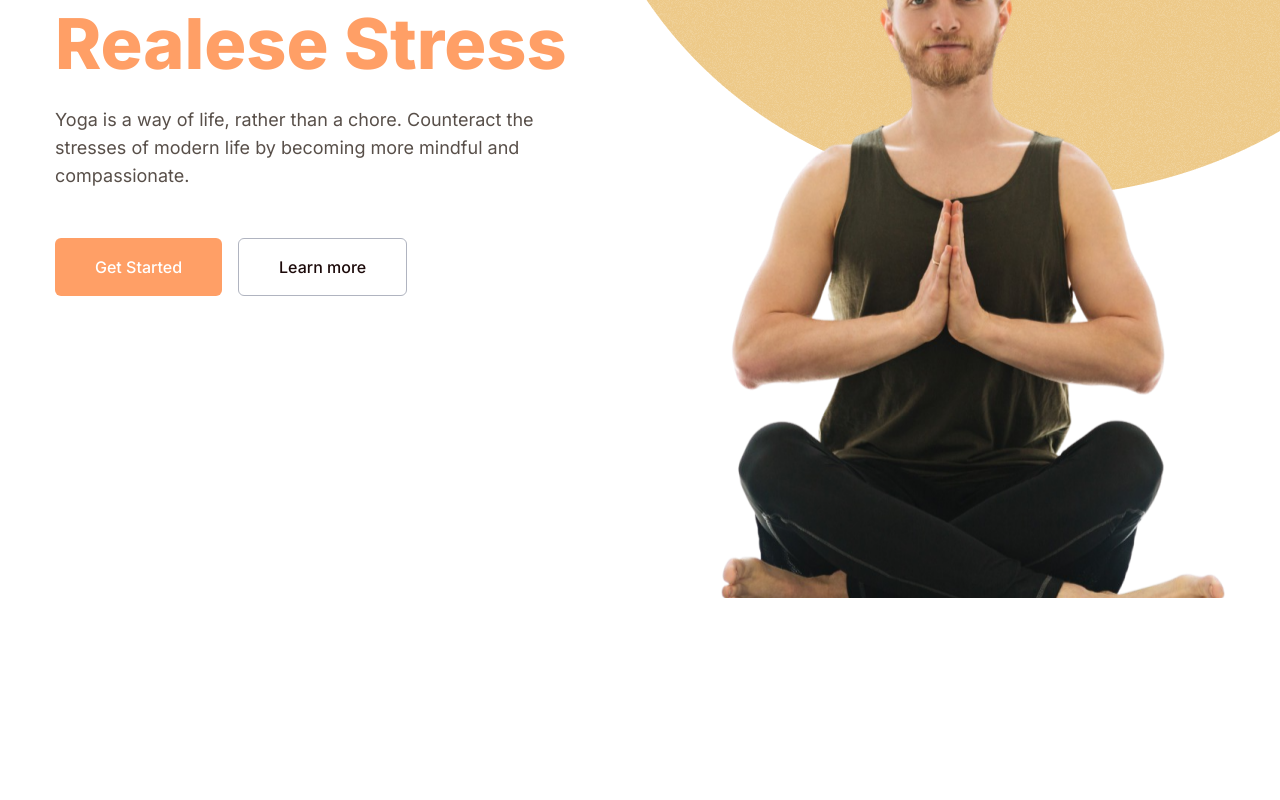
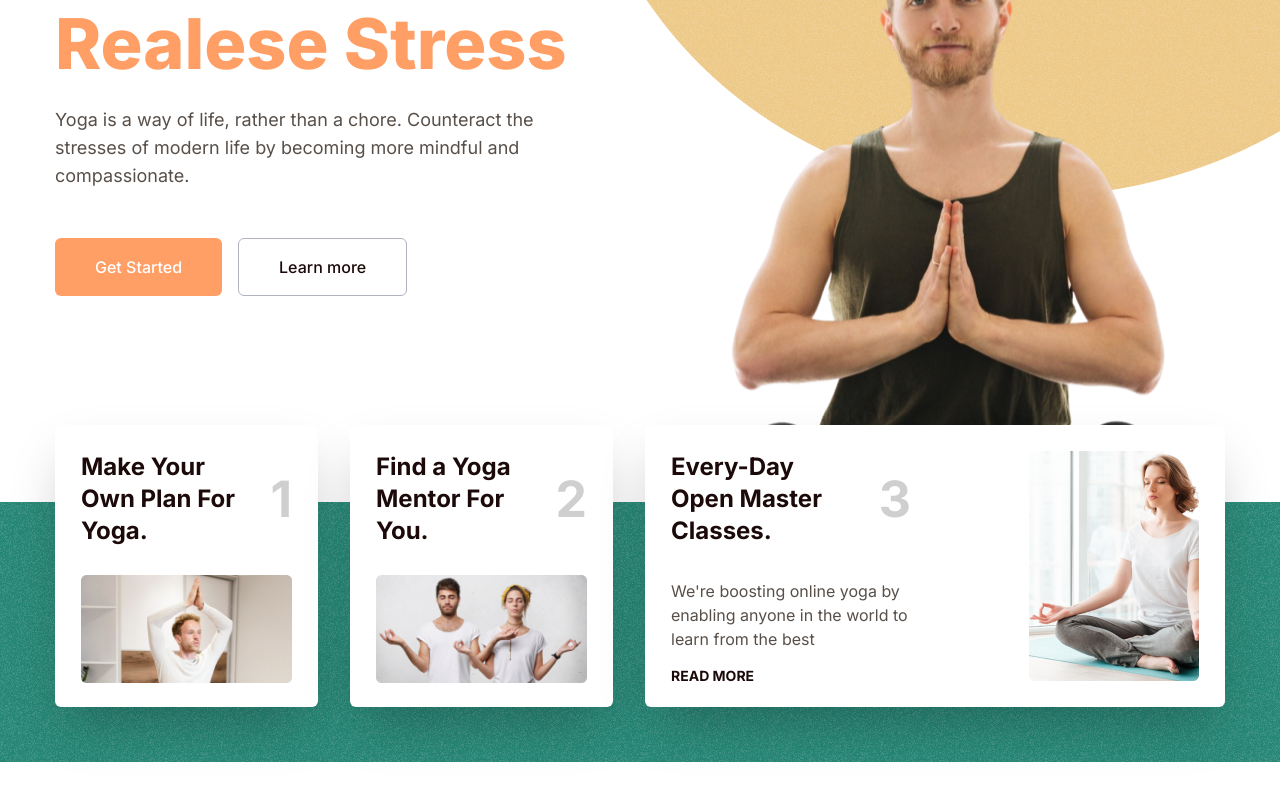
Before and after one commit to HubertSleszynski/yoga-website, a React (Vite) app: page / in a window 1280 px wide. Shown: the part 310-1110 px from the top of the page. Built offline with nearby package versions, Linux system fonts and the light colour scheme.

Commit message:
added cards section

```diff
--- a/src/App.jsx
+++ b/src/App.jsx
@@ -12,6 +12,7 @@
   return (
     <div className="overflow-hidden">
       <Hero />
+      <Cards />
       <div className="h-[2000px]"></div>
     </div>
   );
--- a/src/components/Cards.jsx
+++ b/src/components/Cards.jsx
@@ -1,7 +1,57 @@
 import React from "react";
+import { cards } from "../data";
 
 const Cards = () => {
-  return <div>Cards</div>;
+  return (
+    <section className="bg-cardsBg min-h-[260px] pb-[55px] lg:-mt-24">
+      <div className="container mx-auto flex flex-col lg:flex-row gap-x-[32px]">
+        <div className="flex-1 flex gap-x-[15px] lg:gap-x-[32px] -mt-[38px] z-10 lg:-mt-[77px] mx-auto">
+          <div className="bg-white w-full max-w-[282px] p-[14px] lg:p-[26px] shadow-2xl rounded-md max-h-[282px]">
+            <div className="flex items-center mb-[18px] lg:mb-[28px]">
+              <h4 className="text-lg lg:text-xl xl:text-2xl lg:leading-8 font-bold text-heading mr-8">
+                {cards.heading1}
+              </h4>
+              <h2 className="h2 text-stroke-2">1</h2>
+            </div>
+            <div>
+              <img src={cards.img1} alt="" />
+            </div>
+          </div>
+          <div className="bg-white w-full max-w-[282px] p-[14px] lg:p-[26px] shadow-2xl rounded-md max-h-[282px]">
+            <div className="flex items-center mb-[18px] lg:mb-[28px]">
+              <h4 className="text-lg lg:text-xl xl:text-2xl lg:leading-6 font-bold text-heading mr-8">
+                {cards.heading2}
+              </h4>
+              <h2 className="h2 text-stroke-2">2</h2>
+            </div>
+            <div>
+              <img src={cards.img2} alt="" />
+            </div>
+          </div>
+        </div>
+        <div className="bg-white w-full flex-1 max-w-[580px] mx-auto p-[14px] lg:p-[26px] mt-4 lg:-mt-[77px] z-10 shadow-2xl rounded-md flex justify-between items-start max-h-[282px]">
+          <div className="max-w-[240px]">
+            <div className="flex items-center mb-4 lg:mb-8">
+              <h4 className="text-lg lg:text-xl xl:text-2xl lg:leading-7 font-bold text-heading mr-8">
+                {cards.heading3}
+              </h4>
+              <h2 className="h2 text-stroke-2">3</h2>
+            </div>
+            <p className="mb-4 lg:mb-3">{cards.description}</p>
+            <a
+              href="#"
+              className="text-xs lg:text-sm font-bold uppercase text-heading"
+            >
+              Read more
+            </a>
+          </div>
+          <div>
+            <img src={cards.img3} alt="" />
+          </div>
+        </div>
+      </div>
+    </section>
+  );
 };
 
 export default Cards;
--- a/src/data.js
+++ b/src/data.js
@@ -7,6 +7,10 @@
 import CourseImage3 from "../src/assets/img/courses/course-3.png";
 
 import HeroImage from "../src/assets/img/hero/guy.png";
+
+import CardImage1 from "../src/assets/img/cards/card-1.png";
+import CardImage2 from "../src/assets/img/cards/card-2.png";
+import CardImage3 from "../src/assets/img/cards/card-3.png";
 
 export const heroData = {
   description:
@@ -36,6 +40,17 @@
     href: "#",
   },
 ];
+
+export const cards = {
+  heading1: "Make Your Own Plan For Yoga.",
+  heading2: "Find a Yoga Mentor For You.",
+  heading3: "Every-Day Open Master Classes.",
+  description:
+    "We're boosting online yoga by enabling anyone in the world to learn from the best",
+  img1: CardImage1,
+  img2: CardImage2,
+  img3: CardImage3,
+};
 
 export const facts = [
   {
```
